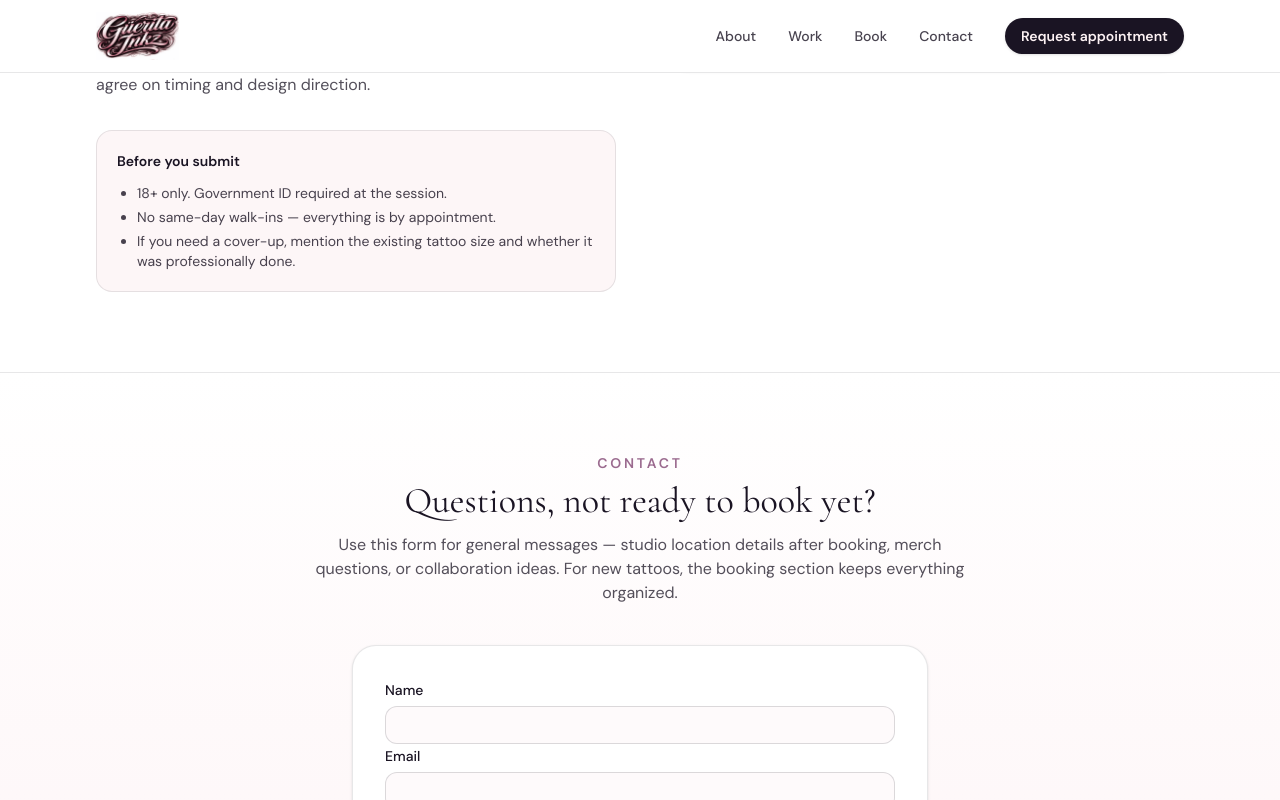
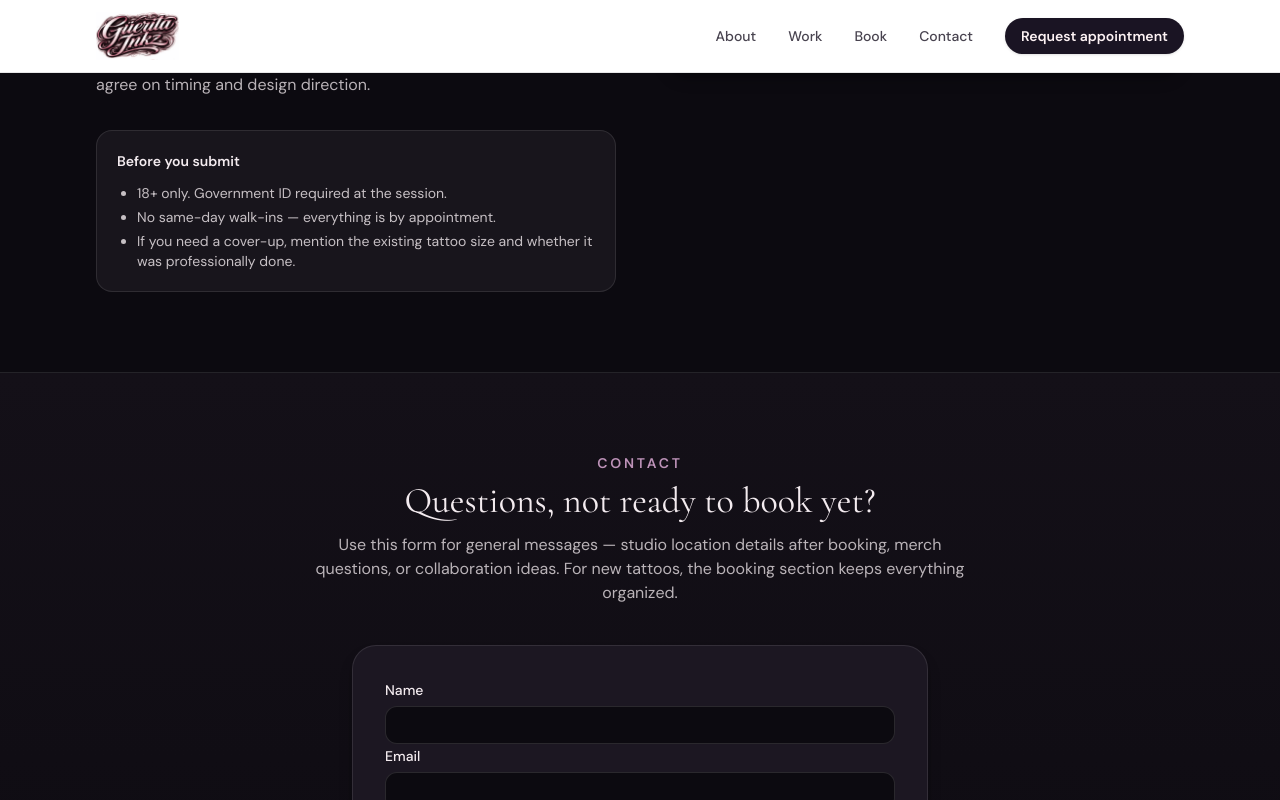
Before and after one commit to jwwilson1993/guerita-inkz, a Next.js app: page / in a window 1280 px wide. Both pictures are taken after typing "Sample", "name@example.com", "5551234", "Sample", "Sample", "Sample" into the empty fields and a click on the button "Send booking request". Shown: the part 2826-3626 px from the top of the page. Built offline with nearby package versions, Linux system fonts and the light colour scheme.

Commit message:
change background theme to black

```diff
--- a/src/app/globals.css
+++ b/src/app/globals.css
@@ -1,12 +1,14 @@
 @import "tailwindcss";
 
 :root {
-  --background: #ffffff;
-  --foreground: #1a1423;
+  --background: #0c0a10;
+  --foreground: #f3ebef;
   --ink: #1a1423;
   --blush: #fdf2f4;
-  --rose: #e8b4bc;
-  --accent: #9b6b8f;
+  --panel: #141018;
+  --elevated: #1c1722;
+  --rose: #d497a8;
+  --accent: #bd92b8;
 }
 
 @theme inline {
@@ -14,6 +16,8 @@
   --color-foreground: var(--foreground);
   --color-ink: var(--ink);
   --color-blush: var(--blush);
+  --color-panel: var(--panel);
+  --color-elevated: var(--elevated);
   --color-rose: var(--rose);
   --color-accent: var(--accent);
   --font-sans: var(--font-dm-sans);
--- a/src/components/BookingSection.tsx
+++ b/src/components/BookingSection.tsx
@@ -18,7 +18,7 @@ export function BookingSection() {
   return (
     <section
       id="booking"
-      className="border-b border-ink/10 bg-white py-16 sm:py-20"
+      className="border-b border-white/10 bg-background py-16 sm:py-20"
       aria-labelledby="booking-heading"
     >
       <div className="mx-auto max-w-6xl px-4 sm:px-6 lg:px-8">
@@ -29,17 +29,17 @@ export function BookingSection() {
             </p>
             <h2
               id="booking-heading"
-              className="mt-2 font-serif text-3xl text-ink sm:text-4xl"
+              className="mt-2 font-serif text-3xl text-foreground sm:text-4xl"
             >
               Request a tattoo appointment
             </h2>
-            <p className="mt-4 text-base leading-relaxed text-ink/75">
+            <p className="mt-4 text-base leading-relaxed text-foreground/75">
               Tell me what you&apos;re dreaming up. I&apos;ll reply with
               availability, pricing ballparks, and next steps. A deposit holds the
               date once we both agree on timing and design direction.
             </p>
-            <div className="mt-8 space-y-3 rounded-2xl border border-ink/10 bg-blush/70 p-5 text-sm text-ink/80">
-              <p className="font-semibold text-ink">Before you submit</p>
+            <div className="mt-8 space-y-3 rounded-2xl border border-white/10 bg-foreground/5 p-5 text-sm text-foreground/80">
+              <p className="font-semibold text-foreground">Before you submit</p>
               <ul className="list-disc space-y-1 pl-5">
                 <li>18+ only. Government ID required at the session.</li>
                 <li>No same-day walk-ins — everything is by appointment.</li>
@@ -51,9 +51,9 @@ export function BookingSection() {
             </div>
           </div>
 
-          <div className="rounded-3xl border border-ink/10 bg-white p-6 shadow-sm sm:p-8">
+          <div className="rounded-3xl border border-white/10 bg-elevated p-6 shadow-lg shadow-black/30 sm:p-8">
             {submitted ? (
-              <p className="text-sm leading-relaxed text-ink/80">
+              <p className="text-sm leading-relaxed text-foreground/80">
                 Thanks — this is a front-end demo, so nothing was sent yet. When
                 you wire up a backend, this message can confirm the request was
                 delivered.
@@ -61,61 +61,61 @@ export function BookingSection() {
             ) : (
               <form className="space-y-4" onSubmit={handleSubmit}>
                 <div className="grid gap-4 sm:grid-cols-2">
-                  <label className="text-sm font-medium text-ink">
+                  <label className="text-sm font-medium text-foreground">
                     Full name
                     <input
                       required
                       name="name"
                       autoComplete="name"
-                      className="mt-1 w-full rounded-xl border border-ink/15 bg-blush/40 px-3 py-2 text-sm text-ink outline-none ring-accent/40 focus:ring-2"
+                      className="mt-1 w-full rounded-xl border border-white/12 bg-background px-3 py-2 text-sm text-foreground outline-none ring-accent/40 focus:ring-2"
                     />
                   </label>
-                  <label className="text-sm font-medium text-ink">
+                  <label className="text-sm font-medium text-foreground">
                     Email
                     <input
                       required
                       type="email"
                       name="email"
                       autoComplete="email"
-                      className="mt-1 w-full rounded-xl border border-ink/15 bg-blush/40 px-3 py-2 text-sm text-ink outline-none ring-accent/40 focus:ring-2"
+                      className="mt-1 w-full rounded-xl border border-white/12 bg-background px-3 py-2 text-sm text-foreground outline-none ring-accent/40 focus:ring-2"
                     />
                   </label>
                 </div>
-                <label className="text-sm font-medium text-ink">
+                <label className="text-sm font-medium text-foreground">
                   Phone (optional)
                   <input
                     type="tel"
                     name="phone"
                     autoComplete="tel"
-                    className="mt-1 w-full rounded-xl border border-ink/15 bg-blush/40 px-3 py-2 text-sm text-ink outline-none ring-accent/40 focus:ring-2"
+                    className="mt-1 w-full rounded-xl border border-white/12 bg-background px-3 py-2 text-sm text-foreground outline-none ring-accent/40 focus:ring-2"
                   />
                 </label>
-                <label className="text-sm font-medium text-ink">
+                <label className="text-sm font-medium text-foreground">
                   Placement on body
                   <input
                     required
                     name="placement"
                     placeholder="e.g. outer forearm, left ribs"
-                    className="mt-1 w-full rounded-xl border border-ink/15 bg-blush/40 px-3 py-2 text-sm text-ink outline-none ring-accent/40 focus:ring-2"
+                    className="mt-1 w-full rounded-xl border border-white/12 bg-background px-3 py-2 text-sm text-foreground outline-none ring-accent/40 focus:ring-2 placeholder:text-foreground/40"
                   />
                 </label>
-                <label className="text-sm font-medium text-ink">
+                <label className="text-sm font-medium text-foreground">
                   Preferred days / times
                   <input
                     required
                     name="availability"
                     placeholder="Weekday evenings, Friday mornings…"
-                    className="mt-1 w-full rounded-xl border border-ink/15 bg-blush/40 px-3 py-2 text-sm text-ink outline-none ring-accent/40 focus:ring-2"
+                    className="mt-1 w-full rounded-xl border border-white/12 bg-background px-3 py-2 text-sm text-foreground outline-none ring-accent/40 focus:ring-2 placeholder:text-foreground/40"
                   />
                 </label>
-                <label className="text-sm font-medium text-ink">
+                <label className="text-sm font-medium text-foreground">
                   Style &amp; subject
                   <textarea
                     required
                     name="description"
                     rows={4}
                     placeholder="Tell me about symbols, references, size in inches, and whether you want color or black and gray."
-                    className="mt-1 w-full rounded-xl border border-ink/15 bg-blush/40 px-3 py-2 text-sm text-ink outline-none ring-accent/40 focus:ring-2"
+                    className="mt-1 w-full rounded-xl border border-white/12 bg-background px-3 py-2 text-sm text-foreground outline-none ring-accent/40 focus:ring-2 placeholder:text-foreground/40"
                   />
                 </label>
                 <button
@@ -124,7 +124,7 @@ export function BookingSection() {
                 >
                   Send booking request
                 </button>
-                <p className="text-xs text-ink/55">
+                <p className="text-xs text-foreground/55">
                   Demo form: submissions are not stored. Hook this up when you add
                   a backend or form service.
                 </p>
--- a/src/components/ContactSection.tsx
+++ b/src/components/ContactSection.tsx
@@ -17,7 +17,7 @@ export function ContactSection() {
   return (
     <section
       id="contact"
-      className="bg-gradient-to-b from-white to-blush py-16 sm:py-20"
+      className="bg-gradient-to-b from-panel to-background py-16 sm:py-20"
       aria-labelledby="contact-heading"
     >
       <div className="mx-auto max-w-6xl px-4 sm:px-6 lg:px-8">
@@ -27,60 +27,60 @@ export function ContactSection() {
           </p>
           <h2
             id="contact-heading"
-            className="mt-2 font-serif text-3xl text-ink sm:text-4xl"
+            className="mt-2 font-serif text-3xl text-foreground sm:text-4xl"
           >
             Questions, not ready to book yet?
           </h2>
-          <p className="mt-3 text-base text-ink/75">
+          <p className="mt-3 text-base text-foreground/75">
             Use this form for general messages — studio location details after
             booking, merch questions, or collaboration ideas. For new tattoos,
             the booking section keeps everything organized.
           </p>
         </div>
 
-        <div className="mx-auto mt-10 max-w-xl rounded-3xl border border-ink/10 bg-white p-6 shadow-sm sm:p-8">
+        <div className="mx-auto mt-10 max-w-xl rounded-3xl border border-white/10 bg-elevated p-6 shadow-lg shadow-black/30 sm:p-8">
           {submitted ? (
-            <p className="text-center text-sm leading-relaxed text-ink/80">
+            <p className="text-center text-sm leading-relaxed text-foreground/80">
               Message recorded on the front end only. Plug in email delivery or a
               server action when you are ready.
             </p>
           ) : (
             <form className="space-y-4" onSubmit={handleSubmit}>
-              <label className="text-sm font-medium text-ink">
+              <label className="text-sm font-medium text-foreground">
                 Name
                 <input
                   required
                   name="contactName"
                   autoComplete="name"
-                  className="mt-1 w-full rounded-xl border border-ink/15 bg-blush/40 px-3 py-2 text-sm text-ink outline-none ring-accent/40 focus:ring-2"
+                  className="mt-1 w-full rounded-xl border border-white/12 bg-background px-3 py-2 text-sm text-foreground outline-none ring-accent/40 focus:ring-2"
                 />
               </label>
-              <label className="text-sm font-medium text-ink">
+              <label className="text-sm font-medium text-foreground">
                 Email
                 <input
                   required
                   type="email"
                   name="contactEmail"
                   autoComplete="email"
-                  className="mt-1 w-full rounded-xl border border-ink/15 bg-blush/40 px-3 py-2 text-sm text-ink outline-none ring-accent/40 focus:ring-2"
+                  className="mt-1 w-full rounded-xl border border-white/12 bg-background px-3 py-2 text-sm text-foreground outline-none ring-accent/40 focus:ring-2"
                 />
               </label>
-              <label className="text-sm font-medium text-ink">
+              <label className="text-sm font-medium text-foreground">
                 Message
                 <textarea
                   required
                   name="message"
                   rows={5}
-                  className="mt-1 w-full rounded-xl border border-ink/15 bg-blush/40 px-3 py-2 text-sm text-ink outline-none ring-accent/40 focus:ring-2"
+                  className="mt-1 w-full rounded-xl border border-white/12 bg-background px-3 py-2 text-sm text-foreground outline-none ring-accent/40 focus:ring-2"
                 />
               </label>
               <button
                 type="submit"
-                className="w-full rounded-full border border-ink/20 bg-white py-3 text-sm font-semibold text-ink transition hover:border-accent hover:text-accent"
+                className="w-full rounded-full border border-white/15 bg-foreground/10 py-3 text-sm font-semibold text-foreground transition hover:border-accent hover:text-accent"
               >
                 Send message
               </button>
-              <p className="text-center text-xs text-ink/55">
+              <p className="text-center text-xs text-foreground/55">
                 This contact form is separate from the booking request form on
                 purpose.
               </p>
--- a/src/components/Footer.tsx
+++ b/src/components/Footer.tsx
@@ -5,7 +5,7 @@ import Link from "next/link";
  */
 export function Footer() {
   return (
-    <footer className="border-t border-ink/10 bg-ink text-blush">
+    <footer className="border-t border-white/10 bg-ink text-blush">
       <div className="mx-auto flex max-w-6xl flex-col gap-10 px-4 py-10 sm:px-6 lg:flex-row lg:justify-between lg:px-8">
         <div>
           <p className="font-serif text-2xl">Guerita Inkz</p>
@@ -62,7 +62,7 @@ export function Footer() {
           </div>
         </div>
       </div>
-      <div className="border-t border-blush/10">
+      <div className="border-t border-white/10">
         <p className="mx-auto max-w-6xl px-4 py-4 text-xs text-blush/60 sm:px-6 lg:px-8">
           © {new Date().getFullYear()} Guerita Inkz. Built with Next.js — swap
           placeholder text and imagery when your copy and photos are ready.
```
Also changed, not shown: src/components/AboutSection.tsx (+9 -9 lines), src/components/GalleryPreview.tsx (+7 -7 lines), src/components/Hero.tsx (+7 -7 lines).
